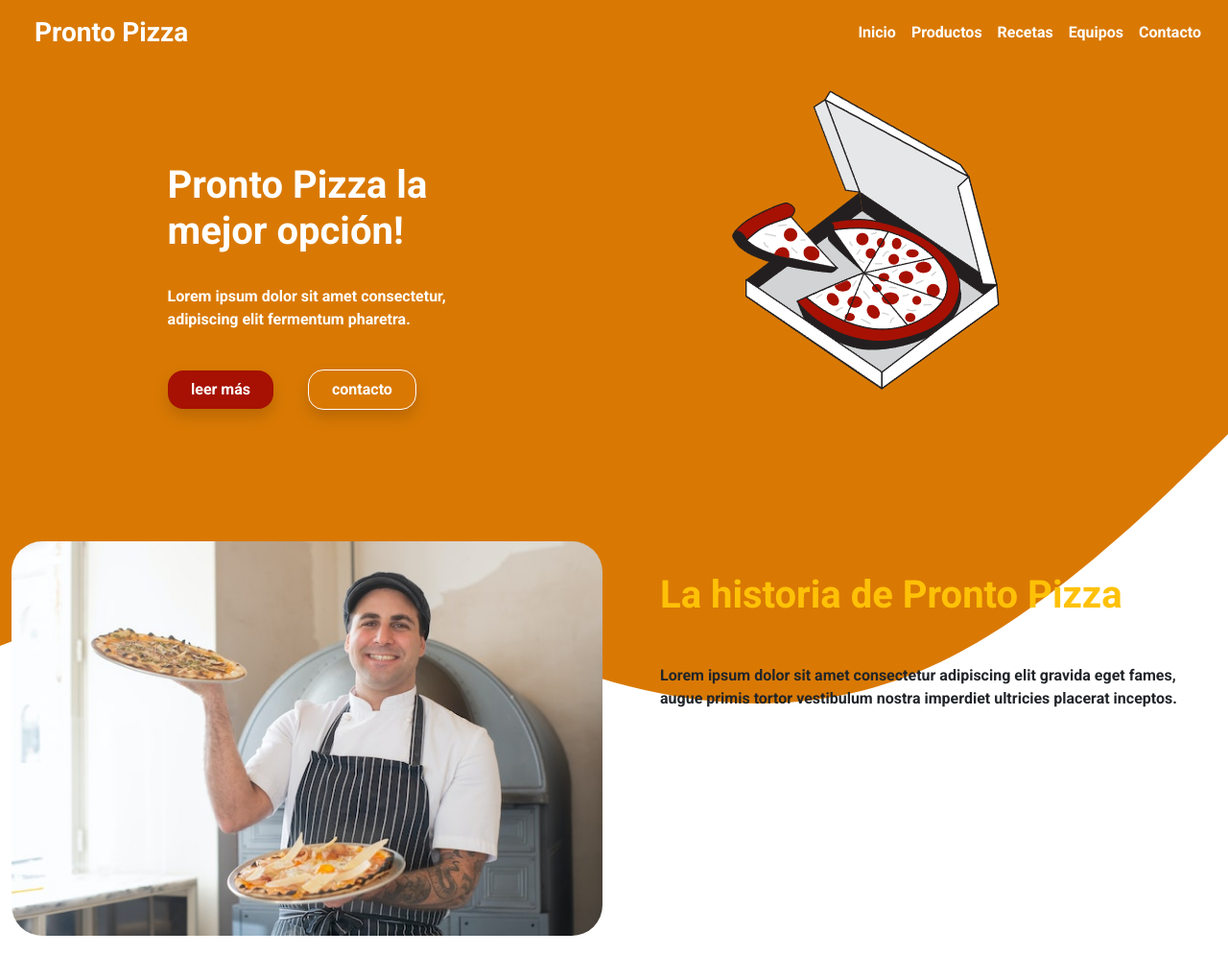
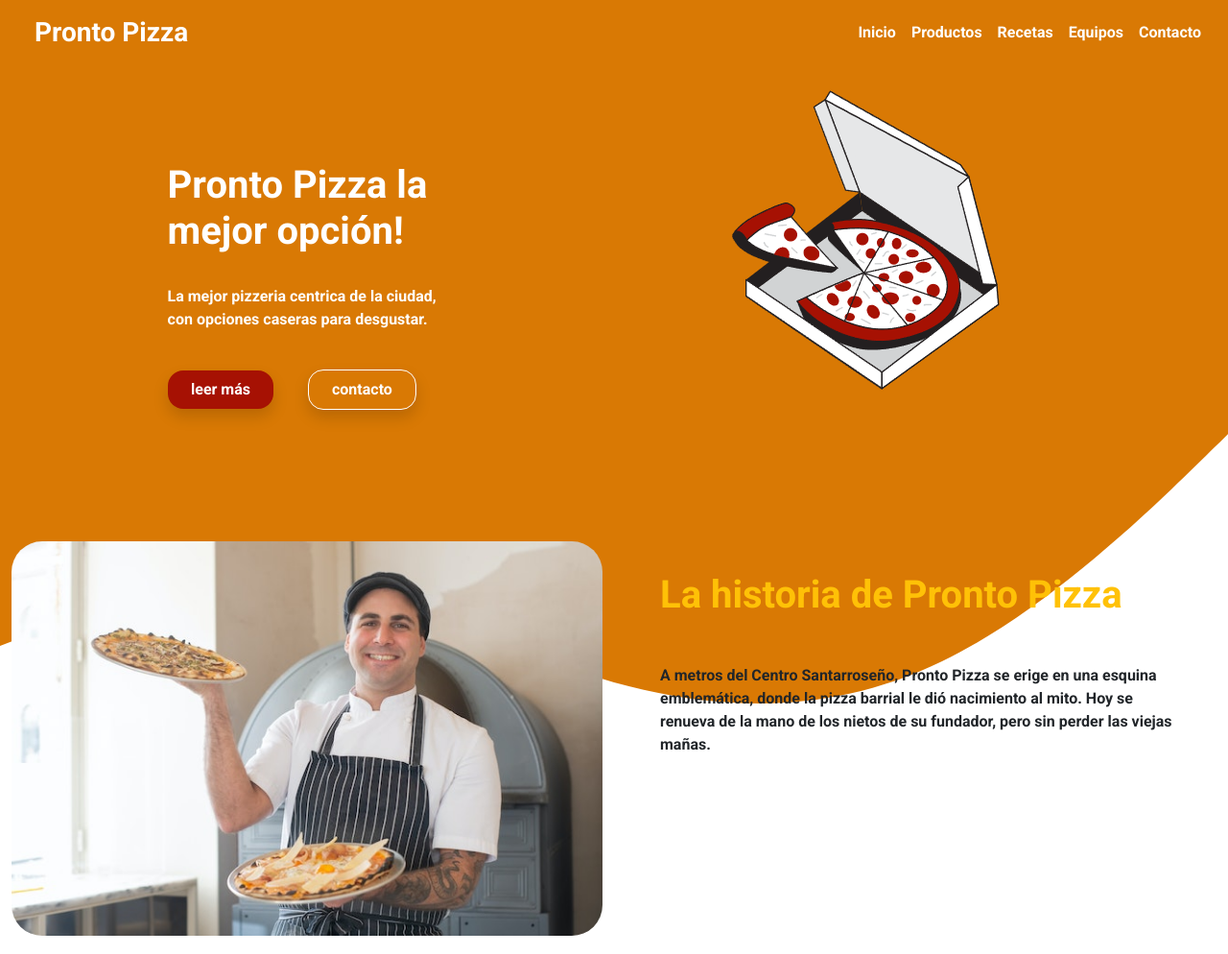
Before and after one commit to valentinf42/Pizza-Pronto, a website: page index.html in a window 1280 px wide. Shown: the top 994 px of the page at 96% size. Drawn offline with nearby package versions, Linux system fonts and the light colour scheme.

Commit message:
arreglos

```diff
--- a/index.html
+++ b/index.html
@@ -53,8 +53,7 @@
         <div class="col-sm-12 col-md-6 col-lg-6 mt-5 pt-5 justify-content-center d-grid gap-4 text-center text-md-start">
           <h1 class="fw-bold fs-1 c-black text-white">Pronto Pizza la <br>mejor opción!</br></h1>
           <p class="fw-bold c-black text-white">
-            Lorem ipsum dolor sit amet consectetur, <br> adipiscing elit fermentum
-            pharetra.</br>
+            La mejor pizzeria centrica de la ciudad, <br> con opciones caseras para desgustar.</br>
           </p>
           <div class="button">
             <input class="b1 shadow animate__animated animate__swing" type="button" value="leer más" />
@@ -73,9 +72,7 @@
         <div class="col-sm-12 col-md-6 col-lg-6 order-2 p-5 my-5 text-center text-md-start">
           <h1 class="text-warning fw-bold m-auto animate__animated animate__bounceInDown">La historia de Pronto Pizza</h1>
           <p class="fw-bold my-5 fs-6 animate__animated animate__bounceInDown">
-            Lorem ipsum dolor sit amet consectetur adipiscing elit gravida eget
-            fames, augue primis tortor vestibulum nostra imperdiet ultricies
-            placerat inceptos.
+            A metros del Centro Santarroseño, Pronto Pizza se erige en una esquina emblemática, donde la pizza barrial le dió nacimiento al mito. Hoy se renueva de la mano de los nietos de su fundador, pero sin perder las viejas mañas.
           </p>
         </div>
         <div class="col-sm-12 col-md-6 col-lg-6 py-3 my-5">
```
